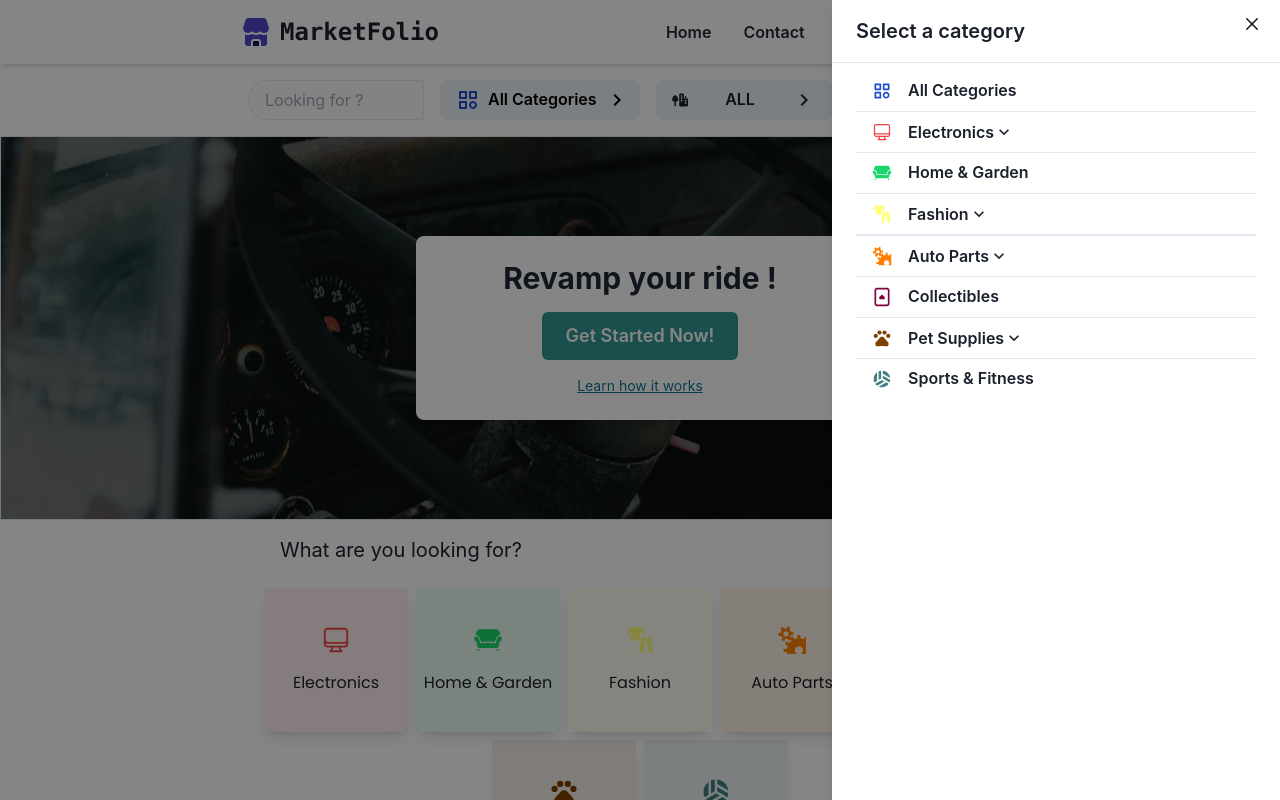
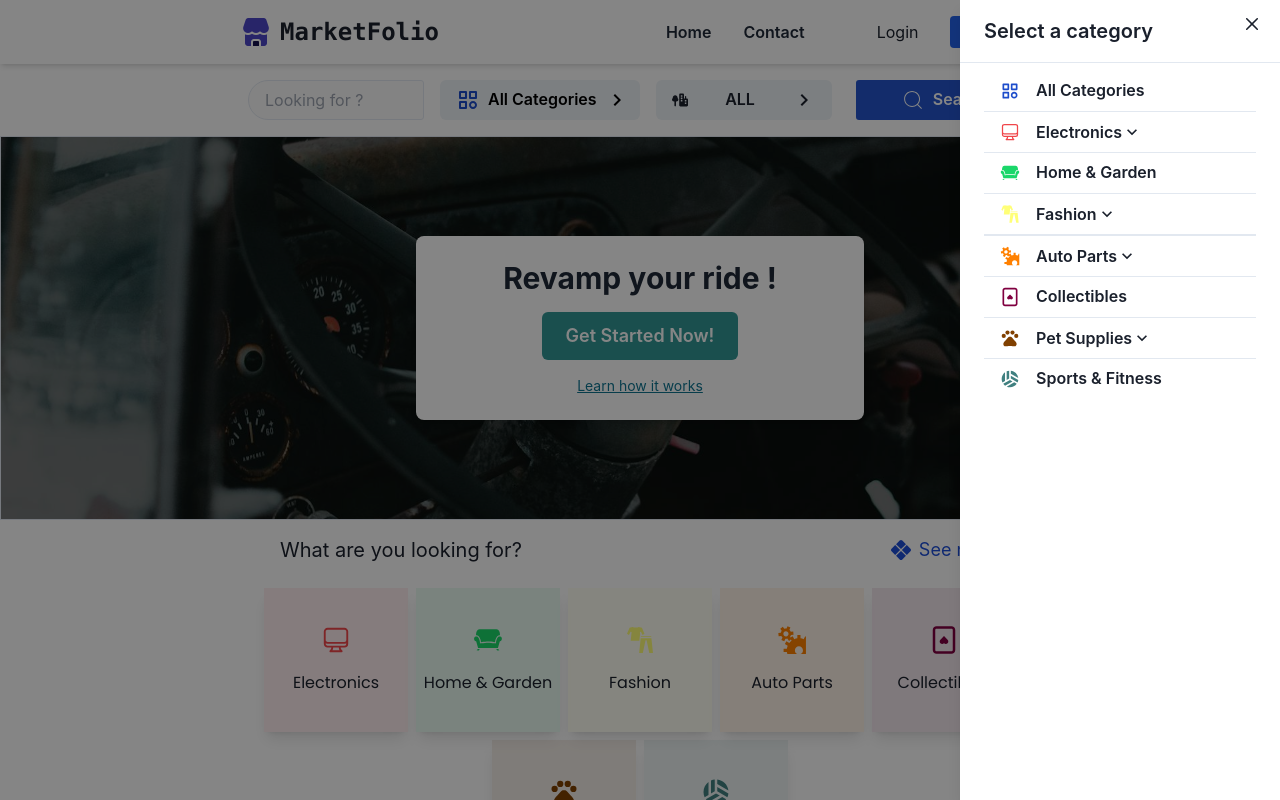
Before and after one commit to chanka1021/marketfolio, a React (Vite) app: page / in a window 1280 px wide. Both pictures are taken after a click on the button "All Categories". Shown: the top 800 px of the page. Built offline with nearby package versions, Linux system fonts and the light colour scheme.

Commit message:
city & cat selector drawers

```diff
--- /dev/null
+++ b/src/components/Drawers/CategorySelectorDrawer.jsx
@@ -0,0 +1,72 @@
+import React from "react";
+import { Drawer, DrawerOverlay, DrawerContent, DrawerCloseButton, DrawerHeader, DrawerBody, Accordion, AccordionItem, AccordionButton, AccordionPanel, AccordionIcon, Button } from "@chakra-ui/react";
+import { Categories } from './../../data/categories';
+
+function CategorySelectorDrawer({ isOpen, onClose, finalFocusRef, handleCategoryClick }) {
+  return (
+    <Drawer isOpen={isOpen} onClose={onClose} finalFocusRef={finalFocusRef}>
+      <DrawerOverlay />
+      <DrawerContent>
+        <DrawerCloseButton />
+        <DrawerHeader borderBottomWidth={1}>Select a category</DrawerHeader>
+        <DrawerBody>
+          {Categories.map((category) =>
+            category.childrens ? (
+              <Accordion allowToggle key={category.id}>
+                <AccordionItem>
+                  <h2>
+                    <AccordionButton w={"100%"} justifyContent={"start"}>
+                      <div className="flex items-center gap-2 font-semibold">
+                        <a style={{ color: `${category.color}` }} className="text-xl pr-2 ">
+                          {category.icon}
+                        </a>
+                        {category.name}
+                      </div>
+                      <AccordionIcon />
+                    </AccordionButton>
+                  </h2>
+                  <AccordionPanel>
+                    {category.childrens.map((child) => (
+                      <Button
+                        bg={"white"}
+                        padding={"10px 20px"}
+                        justifyContent={"start"}
+                        w={"100%"}
+                        onClick={() => handleCategoryClick(category, child)}
+                        leftIcon={
+                          <a style={{ color: `${category.color}` }} className="text-xl pr-2">
+                            {child.icon}
+                          </a>
+                        }
+                        key={child.id}
+                      >
+                        {child.name}
+                      </Button>
+                    ))}
+                  </AccordionPanel>
+                </AccordionItem>
+              </Accordion>
+            ) : (
+              <Button
+                w={"100%"}
+                justifyContent={"start"}
+                bg={"white"}
+                onClick={() => handleCategoryClick(category)}
+                leftIcon={
+                  <a style={{ color: `${category.color}` }} className="text-xl pr-2">
+                    {category.icon}
+                  </a>
+                }
+                key={category.id}
+              >
+                {category.name}
+              </Button>
+            )
+          )}
+        </DrawerBody>
+      </DrawerContent>
+    </Drawer>
+  );
+}
+
+export default CategorySelectorDrawer;
--- /dev/null
+++ b/src/components/Drawers/CitySelectorDrawer.jsx
@@ -0,0 +1,71 @@
+import React from "react";
+import {
+  Drawer,
+  DrawerOverlay,
+  DrawerContent,
+  DrawerCloseButton,
+  DrawerHeader,
+  DrawerBody,
+  InputGroup,
+  Input,
+  InputLeftElement,
+  Button,
+} from "@chakra-ui/react";
+import { CiSearch } from "react-icons/ci";
+import { Cities } from "./../../data/cities";
+
+function CitySelectorDrawer({
+  isOpen,
+  onClose,
+  finalFocusRef,
+  handleCitySelection,
+  filteredCities,
+}) {
+  return (
+    <Drawer
+      isOpen={isOpen}
+      placement="right"
+      onClose={onClose}
+      finalFocusRef={finalFocusRef}
+    >
+      <DrawerOverlay />
+      <DrawerContent>
+        <DrawerCloseButton />
+        <DrawerHeader>Select City</DrawerHeader>
+        <DrawerBody>
+          <InputGroup>
+            <InputLeftElement pointerEvents="none">
+              <CiSearch />
+            </InputLeftElement>
+            <Input
+              type="tel"
+              placeholder="Search City"
+              borderRadius={40}
+              onChange={(e) => {
+                const searchValue = e.target.value.toLowerCase();
+                const filteredCities = Cities.filter((city) =>
+                  city.toLowerCase().startsWith(searchValue)
+                );
+                filteredCities(filteredCities);
+              }}
+            />
+          </InputGroup>
+          {filteredCities.map((city) => (
+            <Button
+              onClick={() => handleCitySelection(city)}
+              py={"5px"}
+              pl={"5px"}
+              w={"100%"}
+              key={city}
+              bg={"white"}
+            >
+              {city}
+            </Button>
+          ))}
+        </DrawerBody>
+      </DrawerContent>
+    </Drawer>
+  );
+}
+
+export default CitySelectorDrawer;
--- a/src/components/Searchbar.jsx
+++ b/src/components/Searchbar.jsx
@@ -22,6 +22,8 @@ import { MdNavigateNext } from "react-icons/md";
 import { Categories } from "../data/categories";
 import { FaTreeCity } from "react-icons/fa6";
 import { Cities } from "./../data/cities";
+import CategorySelectorDrawer from './Drawers/CategorySelectorDrawer';
+import CitySelectorDrawer from './Drawers/CitySelectorDrawer';
 
 function Searchbar() {
   // State variables for selected category, filtered cities, and city selection modal
@@ -59,7 +61,7 @@ function Searchbar() {
   };
 
   // JSX for category selection modal
-  const categorySelector = (
+ /*  const categorySelector = (
     <Drawer
       isOpen={isOpen}
       placement="right"
@@ -128,10 +130,10 @@ function Searchbar() {
         </DrawerBody>
       </DrawerContent>
     </Drawer>
-  );
+  ); */
 
   // JSX for city selection modal
-  const citySelector = (
+ /*  const citySelector = (
     <Drawer
       isOpen={isOpen2}
       placement="right"
@@ -177,7 +179,7 @@ function Searchbar() {
       </DrawerContent>
     </Drawer>
   );
-
+ */
   return (
     <div className="w-full shadow-md ">
       <div className="w-full xl:px-60 md:px-16 md:flex items-center gap-2 justify-between py-4">
@@ -236,8 +238,8 @@ function Searchbar() {
         </div>
       </div>
       {/* Render modals */}
-      {categorySelector}
-      {citySelector}
+      <CategorySelectorDrawer isOpen={isOpen} onClose={onClose} finalFocusRef={btnRef} handleCategoryClick={handleCategoryClick} />
+      <CitySelectorDrawer isOpen={isOpen2} onClose={onClose2} finalFocusRef={btnRef2} handleCitySelection={handleCitySelection} filteredCities={filteredCities} />
     </div>
   );
 }
```
